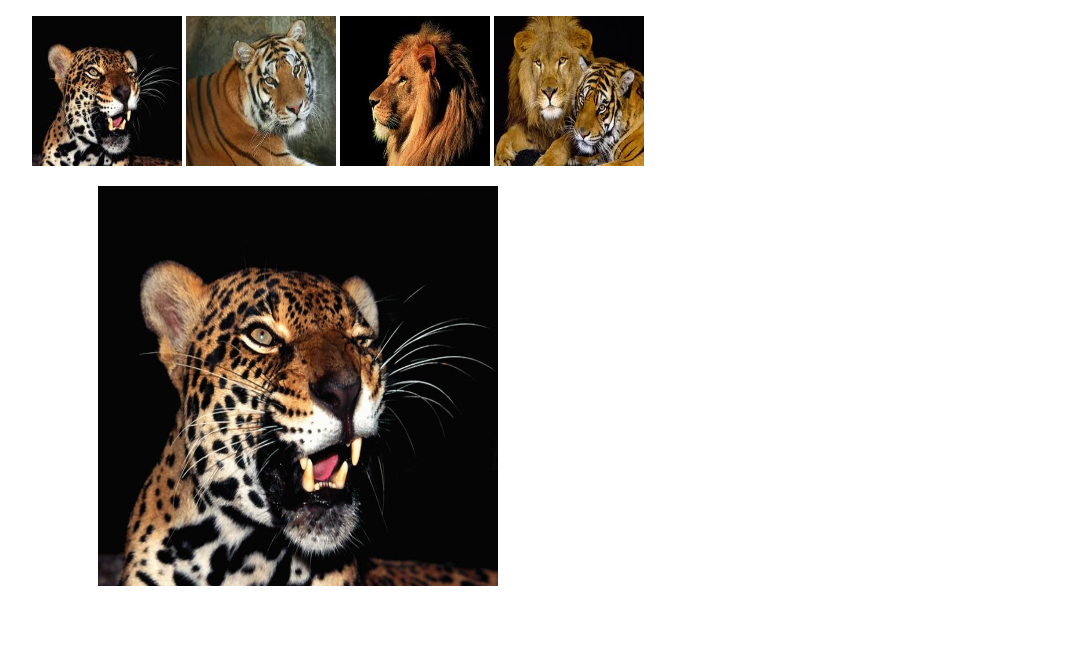
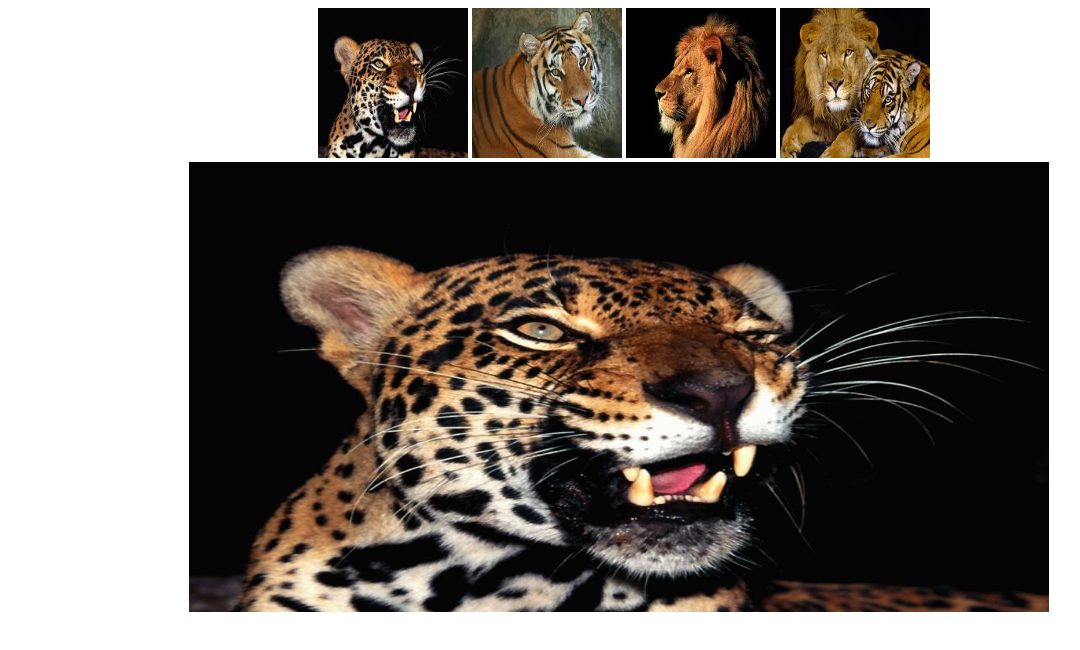
Before and after one commit to thegodmode/CSS, a plain HTML site: page SASS/Exercise 2/images.html in a window 1280 px wide. Shown: the whole page, without its empty margins (16-1096 px from the left). Drawn offline with Linux system fonts and the light colour scheme.

Commit message:
small changes

```diff
--- a/SASS/Exercise 2/images.html
+++ b/SASS/Exercise 2/images.html
@@ -3,6 +3,15 @@
 <head>
     <title>Web Gallery</title>
     <style>
+	    #simple-web-gallery nav {
+
+		   width:612px;
+		   margin:0 auto;
+		}
+		#simple-web-gallery nav ul {
+		   margin:0;
+		   padding:0;
+		}
 		#simple-web-gallery nav ul li {
 		  list-style: none;
 		  display: inline-block;
@@ -13,30 +22,30 @@
 		}
 		.images-container {
 		  position: relative;
+		  width:870px;
+		  margin:0 auto;
 		}
 		.images-container input[type="radio"] {
 		  display: none;
 		}
 		.images-container input[type="radio"]:checked + .image {
 		  opacity: 1;
-		  -webkit-transition: opacity 1.5s ease-in-out;
-		  -moz-transition: opacity 1.5s ease-in-out;
-		  -o-transition: opacity 1.5s ease-in-out;
-		  transition: opacity 1.5s ease-in-out;
-		  z-index:1
+		  z-index:1;
+		  visibility: visible;
+
 		}
 		.images-container .image {
-		  width: 400px;
-		  height: 400px;
+		  width: 860px;
+		  height: 450px;
 		  opacity: 0;
+		  z-index: -1;
+		  visibility:hidden;
 		  display: inline-block;
 		  position: absolute;
-		  left: 106px;
-		  -webkit-transition: opacity 1.5s ease-in-out;
-		  -moz-transition: opacity 1.5s ease-in-out;
-		  -o-transition: opacity 1.5s ease-in-out;
-		  transition: opacity 1.5s ease-in-out;
-		  z-index:0;
+		  -webkit-transition: all  555ms ease-in-out;
+		  -moz-transition: all  555ms ease-in-out;
+		  -o-transition: all 555ms ease-in-out;
+		  transition: all 555ms ease-in-out;
 		}
 
 	</style>
--- a/SASS/Exercise 2/style.css
+++ b/SASS/Exercise 2/style.css
@@ -1,3 +1,12 @@
+#simple-web-gallery nav {
+
+   width:612px;
+   margin:0 auto;
+}
+#simple-web-gallery nav ul {
+   margin:0;
+   padding:0;
+}
 #simple-web-gallery nav ul li {
   list-style: none;
   display: inline-block;
@@ -8,22 +17,28 @@
 }
 .images-container {
   position: relative;
+  width:870px;
+  margin:0 auto;
 }
 .images-container input[type="radio"] {
   display: none;
 }
 .images-container input[type="radio"]:checked + .image {
   opacity: 1;
-  -webkit-transition: opacity 1.5s ease-in-out;
-  -moz-transition: opacity 1.5s ease-in-out;
-  -o-transition: opacity 1.5s ease-in-out;
-  transition: opacity 1.5s ease-in-out;
+  z-index:1;
+  visibility: visible;
+
 }
 .images-container .image {
-  width: 400px;
-  height: 400px;
+  width: 860px;
+  height: 450px;
   opacity: 0;
+  z-index: -1;
+  visibility:hidden;
   display: inline-block;
   position: absolute;
-  left: 106px;
+  -webkit-transition: all  555ms ease-in-out;
+  -moz-transition: all  555ms ease-in-out;
+  -o-transition: all 555ms ease-in-out;
+  transition: all 555ms ease-in-out;
 }
```
